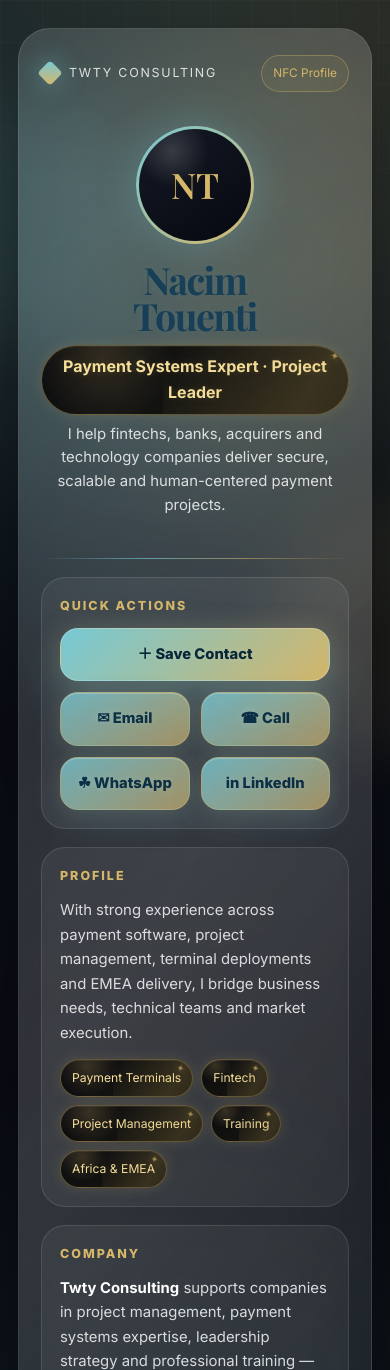
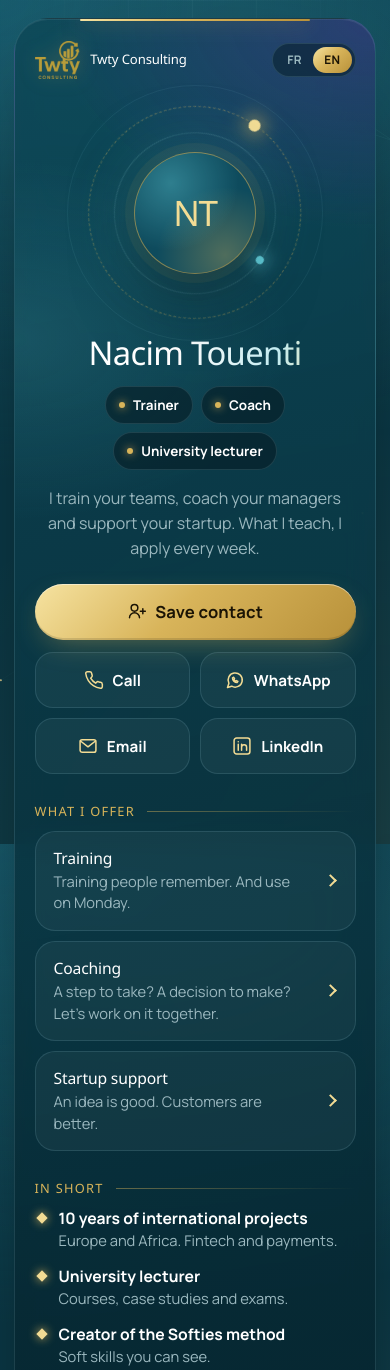
Before and after one commit to Nacimuus/twty-consulting-website, a plain HTML site: page Nacim.html in a window 390 px wide. Shown: the top 1370 px of the page. Drawn offline with nearby package versions, Linux system fonts and the light colour scheme; a web font is replaced by a local one.

Commit message:
Carte de visite NFC aux couleurs de la refonte 2026
- Nacim.html refaite avec l'identité du site : bleu canard, or, panneau violet,
  Unbounded/Manrope, fond réseau animé et étincelles de site.js
- Positionnement formateur, coach, enseignant ; offres liées aux pages du site
- Bilingue FR/EN (langue du téléphone, bouton de bascule), bouton Partager
- Vraies coordonnées (contact@twty.fr, WhatsApp, LinkedIn) dans la page et la vCard
- Corrige les liens vers nacim.css et nacim.js qui n'existaient pas
- site.js : ne retarde plus les liens de téléchargement (vCard)

Co-Authored-By: Claude Opus 5.5 <noreply@anthropic.com>
Claude-Session: https://claude.ai/code/session_019TyHicc8WXxiCwt5oLop5P

```diff
--- a/Nacim.html
+++ b/Nacim.html
@@ -1,111 +1,161 @@
-<html lang="en">
+<!DOCTYPE html>
+<html lang="fr" data-lang="fr">
 <head>
-  <meta charset="UTF-8" />
-  <meta name="viewport" content="width=device-width, initial-scale=1.0" />
-  <title>Nacim Touenti | Twty Consulting</title>
-  <meta name="description" content="Nacim Touenti - Payment Systems Expert, Project Management Leader, and Founder of Twty Consulting." />
-  <meta name="robots" content="noindex, nofollow" />
-
-  <!-- Existing Twty global style -->
-  <link rel="stylesheet" href="../style.css" />
-
-  <!-- Dedicated hidden NFC profile page style -->
-  <link rel="stylesheet" href="../assets/css/nacim.css" />
-
+<meta charset="utf-8">
+<meta name="viewport" content="width=device-width, initial-scale=1, viewport-fit=cover">
+<title>Nacim Touenti — Carte de visite | Twty Consulting</title>
+<meta name="description" content="Carte de visite de Nacim Touenti : formateur, coach et enseignant à l'université, fondateur de Twty Consulting.">
+<meta name="robots" content="noindex, nofollow">
+<meta property="og:type" content="profile">
+<meta property="og:site_name" content="Twty Consulting">
+<meta property="og:title" content="Nacim Touenti — Formateur, coach et enseignant">
+<meta property="og:description" content="Enregistrez mon contact, écrivez-moi ou découvrez mes formations, coachings et accompagnements de startups.">
+<meta property="og:url" content="https://www.twty.fr/Nacim.html">
+<meta property="og:image" content="https://www.twty.fr/assets/img/og-twty.jpg">
+<meta name="theme-color" content="#051c24">
+<link rel="icon" type="image/png" sizes="32x32" href="/favicon/favicon-32x32.png">
+<link rel="apple-touch-icon" sizes="180x180" href="/favicon/apple-icon-180x180.png">
 <link rel="preconnect" href="https://fonts.googleapis.com">
 <link rel="preconnect" href="https://fonts.gstatic.com" crossorigin>
-  <link href="https://fonts.googleapis.com/css2?family=Inter:wght@400;500;600;700;800&family=Playfair+Display:wght@600;700&display=swap" rel="stylesheet">
+<link href="https://fonts.googleapis.com/css2?family=Manrope:wght@400;500;600;700;800&family=Unbounded:wght@400;500;600&display=swap" rel="stylesheet">
+<link rel="stylesheet" href="/assets/css/site.css?v=2026-11-25">
+<link rel="stylesheet" href="/assets/css/nacim.css?v=2026-11-25">
+<script>
+  // Langue : choix mémorisé, sinon langue du téléphone (FR par défaut)
+  (function () {
+    var l = null;
+    try { l = localStorage.getItem("twty-lang"); } catch (e) {}
+    if (!l) l = (navigator.language || "fr").toLowerCase().indexOf("fr") === 0 ? "fr" : "en";
+    document.documentElement.setAttribute("data-lang", l);
+    document.documentElement.lang = l;
+  })();
+</script>
 </head>
-<body class="nfc-profile-body">
+<body class="nfc-body">
 
 <div class="nfc-intro" aria-hidden="true">
-    <div class="nfc-intro-panel nfc-intro-panel-left"></div>
-    <div class="nfc-intro-panel nfc-intro-panel-right"></div>
-    <div class="nfc-intro-content">
-      <span class="nfc-intro-diamond"></span>
-      <span class="nfc-intro-name">Nacim Touenti</span>
-      <span class="nfc-intro-subtitle">Twty Consulting</span>
+  <div class="nfc-intro__inner">
+    <img src="/assets/img/logo-twty.webp" alt="" width="480" height="399">
+    <span class="nfc-intro__name">Nacim Touenti</span>
   </div>
 </div>
 
-  <!-- Optional: keep Twty header/footer system disabled for the NFC page.
-       This page is made to be fast, immersive and not visible in your normal navigation. -->
+<main class="nfc">
+  <article class="nfc-card">
 
-  <main class="nfc-page">
-    <div class="nfc-orb nfc-orb-one"></div>
-    <div class="nfc-orb nfc-orb-two"></div>
-
-    <article class="nfc-card">
-      <div class="nfc-card-inner">
-
-        <div class="nfc-top-bar">
-          <a class="nfc-brand" href="../index.html" aria-label="Go to Twty Consulting homepage">
-            <span class="nfc-diamond"></span>
+    <header class="nfc-top">
+      <a class="nfc-brand" href="/" aria-label="Twty Consulting — twty.fr">
+        <img src="/assets/img/logo-twty.webp" alt="" width="480" height="399">
         <span>Twty Consulting</span>
       </a>
-          <span class="nfc-badge">NFC Profile</span>
+      <div class="nfc-lang" role="group" aria-label="Langue / Language">
+        <button type="button" data-set-lang="fr" aria-label="Français">FR</button>
+        <button type="button" data-set-lang="en" aria-label="English">EN</button>
+      </div>
+    </header>
+
+    <section class="nfc-hero">
+      <div class="nfc-visual">
+        <div class="orbit orbit--3" aria-hidden="true"></div>
+        <div class="orbit orbit--1" aria-hidden="true"><span class="sat"></span></div>
+        <div class="orbit orbit--2" aria-hidden="true"><span class="sat"></span></div>
+        <!-- Photo : remplacer cette div par
+             <img class="portrait portrait--hero" src="/assets/img/nacim-touenti.webp" alt="Nacim Touenti"> -->
+        <div class="portrait portrait--hero" role="img" aria-label="Nacim Touenti">NT</div>
       </div>
 
-        <section class="nfc-hero">
-          <div class="nfc-avatar-wrap">
-            <!-- Replace with your real photo when ready -->
-            <!-- <img class="nfc-avatar" src="../assets/images/nacim.jpg" alt="Nacim Touenti"> -->
-            <div class="nfc-avatar nfc-avatar-initials">NT</div>
-          </div>
-
-          <h1 class="nfc-name">Nacim<br>Touenti</h1>
-          <p class="nfc-title">Payment Systems Expert · Project Leader</p>
-          <p class="nfc-tagline">I help fintechs, banks, acquirers and technology companies deliver secure, scalable and human-centered payment projects.</p>
+      <h1 class="nfc-name">Nacim Touenti</h1>
+      <ul class="nfc-roles">
+        <li><span class="t-fr">Formateur</span><span class="t-en">Trainer</span></li>
+        <li>Coach</li>
+        <li><span class="t-fr">Enseignant à l'université</span><span class="t-en">University lecturer</span></li>
+      </ul>
+      <p class="nfc-tagline">
+        <span class="t-fr">Je forme vos équipes, coache vos managers et accompagne votre startup. Ce que je transmets, je l'applique chaque semaine.</span>
+        <span class="t-en">I train your teams, coach your managers and support your startup. What I teach, I apply every week.</span>
+      </p>
     </section>
 
-        <div class="nfc-shine-line"></div>
-
-        <section class="nfc-section">
-          <h2 class="nfc-section-title">Quick Actions</h2>
-          <div class="nfc-actions">
-            <a class="nfc-btn nfc-btn-primary" href="../assets/vcards/nacim.vcf" download data-action="save-contact">＋ Save Contact</a>
-            <a class="nfc-btn" href="mailto:Nacim.twty@gmail.com" data-action="email">✉ Email</a>
-            <a class="nfc-btn" href="tel:+33000000000" data-action="call">☎ Call</a>
-            <a class="nfc-btn" href="https://wa.me/33000000000" target="_blank" rel="noopener" data-action="whatsapp">☘ WhatsApp</a>
-            <a class="nfc-btn" href="https://www.linkedin.com/" target="_blank" rel="noopener" data-action="linkedin">in LinkedIn</a>
+    <section class="nfc-actions" aria-label="Contact">
+      <a class="btn nfc-save" href="/assets/vcards/nacim.vcf" download="Nacim-Touenti.vcf">
+        <svg viewBox="0 0 24 24" aria-hidden="true"><path d="M15 19a6 6 0 0 0-12 0M9 11a4 4 0 1 0 0-8 4 4 0 0 0 0 8ZM19 8v6M22 11h-6"/></svg>
+        <span class="t-fr">Enregistrer le contact</span><span class="t-en">Save contact</span>
+      </a>
+      <div class="nfc-grid">
+        <a class="nfc-act" href="tel:+33698563366">
+          <svg viewBox="0 0 24 24" aria-hidden="true"><path d="M22 16.9v3a2 2 0 0 1-2.2 2 19.8 19.8 0 0 1-8.6-3.1 19.5 19.5 0 0 1-6-6A19.8 19.8 0 0 1 2.1 4.2 2 2 0 0 1 4.1 2h3a2 2 0 0 1 2 1.7c.1.9.4 1.8.7 2.7a2 2 0 0 1-.5 2.1L8 9.8a16 16 0 0 0 6 6l1.3-1.3a2 2 0 0 1 2.1-.4c.9.3 1.8.6 2.7.7a2 2 0 0 1 1.7 2Z"/></svg>
+          <span class="t-fr">Appeler</span><span class="t-en">Call</span>
+        </a>
+        <a class="nfc-act" href="https://wa.me/33698563366" target="_blank" rel="noopener">
+          <svg viewBox="0 0 24 24" aria-hidden="true"><path d="M3 21l1.7-5A8.5 8.5 0 1 1 8 19.4L3 21Z"/><path d="M9 9.5c0 3 2.5 5.5 5.5 5.5l1-1.3-1.8-1-1 .8a4 4 0 0 1-2-2l.8-1-1-1.8L9 9.5Z"/></svg>
+          WhatsApp
+        </a>
+        <a class="nfc-act" href="mailto:contact@twty.fr">
+          <svg viewBox="0 0 24 24" aria-hidden="true"><rect x="2.5" y="4.5" width="19" height="15" rx="2.5"/><path d="m3 6 9 7 9-7"/></svg>
+          Email
+        </a>
+        <a class="nfc-act" href="https://www.linkedin.com/in/nacimuus/" target="_blank" rel="noopener me">
+          <svg viewBox="0 0 24 24" aria-hidden="true"><rect x="2.5" y="2.5" width="19" height="19" rx="3"/><path d="M7.5 10v7M7.5 7v.01M11.5 17v-7M11.5 13.5a3 3 0 0 1 6 0V17"/></svg>
+          LinkedIn
+        </a>
       </div>
     </section>
 
-        <section class="nfc-section">
-          <h2 class="nfc-section-title">Profile</h2>
-          <p class="nfc-text">With strong experience across payment software, project management, terminal deployments and EMEA delivery, I bridge business needs, technical teams and market execution.</p>
-          <div class="nfc-chips">
-            <span class="nfc-chip">Payment Terminals</span>
-            <span class="nfc-chip">Fintech</span>
-            <span class="nfc-chip">Project Management</span>
-            <span class="nfc-chip">Training</span>
-            <span class="nfc-chip">Africa & EMEA</span>
+    <section class="nfc-block">
+      <h2 class="nfc-h2"><span class="t-fr">Ce que je propose</span><span class="t-en">What I offer</span></h2>
+      <ul class="nfc-offers">
+        <li>
+          <a class="t-fr" href="/formations.html"><b>Formation</b><span>Des formations dont on se souvient. Et qu'on applique dès le lundi.</span></a>
+          <a class="t-en" href="/en/training.html"><b>Training</b><span>Training people remember. And use on Monday.</span></a>
+        </li>
+        <li>
+          <a class="t-fr" href="/coaching.html"><b>Coaching</b><span>Un cap à passer ? Une décision à prendre ? On s'y met ensemble.</span></a>
+          <a class="t-en" href="/en/coaching.html"><b>Coaching</b><span>A step to take? A decision to make? Let's work on it together.</span></a>
+        </li>
+        <li>
+          <a class="t-fr" href="/accompagnement-startup.html"><b>Accompagnement de startups</b><span>Une idée, c'est bien. Des clients, c'est mieux.</span></a>
+          <a class="t-en" href="/en/startup-coaching.html"><b>Startup support</b><span>An idea is good. Customers are better.</span></a>
+        </li>
+      </ul>
+    </section>
+
+    <section class="nfc-block">
+      <h2 class="nfc-h2"><span class="t-fr">En bref</span><span class="t-en">In short</span></h2>
+      <ul class="nfc-facts">
+        <li><b><span class="t-fr">10 ans de projets internationaux</span><span class="t-en">10 years of international projects</span></b>
+          <span class="t-fr">Europe et Afrique. Fintech et paiement électronique.</span><span class="t-en">Europe and Africa. Fintech and payments.</span></li>
+        <li><b><span class="t-fr">Enseignant à l'université</span><span class="t-en">University lecturer</span></b>
+          <span class="t-fr">Cours, cas pratiques et examens.</span><span class="t-en">Courses, case studies and exams.</span></li>
+        <li><b><span class="t-fr">Créateur de la méthode Softies</span><span class="t-en">Creator of the Softies method</span></b>
+          <span class="t-fr">Des soft skills qui se voient.</span><span class="t-en">Soft skills you can see.</span></li>
+      </ul>
+    </section>
+
+    <section class="nfc-cta">
+      <h2><span class="t-fr">Un projet de formation ou d'accompagnement ?</span><span class="t-en">A training or coaching project?</span></h2>
+      <p><span class="t-fr">Décrivez votre besoin en quelques lignes : je vous propose un échange de 30 minutes.</span><span class="t-en">Tell me about your need in a few lines: I'll suggest a 30-minute call.</span></p>
+      <div class="nfc-cta__btns">
+        <a class="btn t-fr" href="/contact.html">Parlons-en</a>
+        <a class="btn t-en" href="/en/contact.html">Let's talk</a>
+        <a class="btn btn--ghost t-fr" href="/">Visiter twty.fr</a>
+        <a class="btn btn--ghost t-en" href="/en/">Visit twty.fr</a>
       </div>
     </section>
 
-        <section class="nfc-section">
-          <h2 class="nfc-section-title">Company</h2>
-          <p class="nfc-text"><strong>Twty Consulting</strong> supports companies in project management, payment systems expertise, leadership strategy and professional training — with a tech-driven and human-centered approach.</p>
-        </section>
-
-        <section class="nfc-section">
-          <h2 class="nfc-section-title">Discover More</h2>
-          <div class="nfc-actions">
-            <a class="nfc-btn nfc-btn-primary" href="../index.html" data-action="website">Visit Website</a>
-            <a class="nfc-btn" href="../services.html" data-action="services">Services</a>
-            <a class="nfc-btn" href="../contact.html" data-action="contact">Contact</a>
-          </div>
-        </section>
-      </div>
+    <footer class="nfc-foot">
+      <p class="nfc-places">Paris · Zurich · Tanger</p>
+      <button type="button" class="nfc-share" data-share>
+        <svg viewBox="0 0 24 24" aria-hidden="true"><path d="M12 15V3M7 8l5-5 5 5M5 13v6a2 2 0 0 0 2 2h10a2 2 0 0 0 2-2v-6"/></svg>
+        <span class="t-fr">Partager ma carte</span><span class="t-en">Share my card</span>
+      </button>
+      <p class="nfc-copied" role="status" aria-live="polite"></p>
+    </footer>
   </article>
 
-    <p class="nfc-footer-note">Tap. Connect. Remember.<br>Premium digital business card powered by NFC.</p>
+  <p class="nfc-note">Tap. Connect. Remember.</p>
 </main>
 
-  <!-- Existing Twty JavaScript -->
-  <script src="../java.js"></script>
-
-  <!-- Dedicated NFC profile page JavaScript -->
-  <script src="../assets/js/nacim.js"></script>
+<script src="/assets/js/site.js?v=2026-11-25" defer></script>
+<script src="/assets/js/nacim.js?v=2026-11-25" defer></script>
 </body>
 </html>
--- /dev/null
+++ b/assets/css/nacim.css
@@ -0,0 +1,150 @@
+/* Carte de visite NFC — Nacim.html
+   S'appuie sur site.css (couleurs, polices, boutons dorés, orbites) et site.js (fond réseau, étincelles). */
+
+/* ---------- Bilingue : FR par défaut, EN quand <html data-lang="en"> ---------- */
+.t-en { display: none !important; }
+html[data-lang="en"] .t-en { display: revert !important; }
+html[data-lang="en"] a.t-en, html[data-lang="en"] .btn.t-en { display: inline-flex !important; }
+html[data-lang="en"] .nfc-offers a.t-en { display: grid !important; }
+html[data-lang="en"] .t-fr { display: none !important; }
+
+/* ---------- Mise en page ---------- */
+.nfc-body { min-height: 100vh; min-height: 100dvh; }
+.nfc {
+  width: 100%; max-width: 500px; margin: 0 auto;
+  padding: max(18px, env(safe-area-inset-top)) 14px max(28px, env(safe-area-inset-bottom));
+}
+.nfc-card {
+  position: relative; overflow: hidden;
+  padding: 22px clamp(18px, 5vw, 30px) 26px;
+  border-radius: 34px;
+  background:
+    radial-gradient(520px 340px at 100% 0%, rgba(90, 51, 163, .38), transparent 62%),
+    radial-gradient(460px 300px at 0% 18%, rgba(99, 210, 223, .14), transparent 60%),
+    linear-gradient(170deg, rgba(15, 70, 85, .82), rgba(5, 28, 36, .9));
+  border: 1px solid var(--glass-line);
+  box-shadow: 0 50px 120px -50px rgba(0, 0, 0, .9), inset 0 1px 0 rgba(255, 255, 255, .07);
+  backdrop-filter: blur(14px) saturate(130%); -webkit-backdrop-filter: blur(14px) saturate(130%);
+  animation: rise 1s cubic-bezier(.2, .7, .2, 1) both;
+}
+.nfc-card::before { /* filet doré lumineux en haut de carte */
+  content: ""; position: absolute; top: 0; left: 18%; right: 18%; height: 2px; border-radius: 2px;
+  background: var(--gold-grad); box-shadow: 0 0 22px rgba(216, 180, 90, .75);
+}
+
+/* ---------- En-tête de carte ---------- */
+.nfc-top { display: flex; align-items: center; justify-content: space-between; gap: 12px; }
+.nfc-brand { display: flex; align-items: center; gap: 10px; text-decoration: none; color: var(--heading); }
+.nfc-brand img { height: 38px; width: auto; filter: drop-shadow(0 0 10px rgba(216, 180, 90, .3)); }
+.nfc-brand span { font: 500 .82rem/1.2 var(--display); letter-spacing: -0.01em; }
+.nfc-lang { display: inline-flex; padding: 3px; border-radius: 999px; border: 1px solid var(--glass-line); background: rgba(5, 28, 36, .5); }
+.nfc-lang button {
+  font: 700 .74rem/1 var(--sans); letter-spacing: .04em; color: var(--muted);
+  background: none; border: 0; border-radius: 999px; padding: 7px 11px; cursor: pointer;
+}
+html[data-lang="fr"] .nfc-lang [data-set-lang="fr"],
+html[data-lang="en"] .nfc-lang [data-set-lang="en"] { background: var(--gold-grad); color: #1b1405; }
+
+/* ---------- Identité ---------- */
+.nfc-hero { text-align: center; padding-top: 8px; }
+.nfc-visual { position: relative; width: min(232px, 62vw); aspect-ratio: 1; margin: 10px auto 6px; }
+.nfc-visual .portrait--hero { font-size: clamp(2.1rem, 9vw, 2.7rem); }
+.nfc-visual img.portrait { position: absolute; inset: 24%; width: 52%; height: 52%; border-radius: 50%; }
+.nfc-name {
+  font-size: clamp(1.9rem, 8.4vw, 2.5rem); margin: 0 0 14px;
+  background: linear-gradient(100deg, #fff 0%, #fff 45%, #c4ecf1 75%, var(--gold-2) 100%);
+  -webkit-background-clip: text; background-clip: text; color: transparent;
+}
+.nfc-roles { list-style: none; margin: 0 0 16px; padding: 0; display: flex; flex-wrap: wrap; justify-content: center; gap: 8px; }
+.nfc-roles li {
+  padding: 7px 13px; border-radius: 999px; font-weight: 700; font-size: .84rem; color: var(--heading);
+  background: rgba(5, 28, 36, .6); border: 1px solid var(--glass-line);
+}
+.nfc-roles li::before { content: ""; display: inline-block; width: 6px; height: 6px; border-radius: 50%; background: var(--gold); margin-right: 8px; vertical-align: 2px; box-shadow: 0 0 8px var(--gold); }
+.nfc-tagline { color: var(--muted); font-size: 1rem; line-height: 1.55; margin: 0 auto; max-width: 24em; }
+
+/* ---------- Actions rapides ---------- */
+.nfc-actions { margin-top: 24px; display: grid; gap: 12px; }
+.nfc-save { width: 100%; padding: 18px 24px; font-size: 1.04rem; }
+.nfc-save svg, .nfc-act svg, .nfc-share svg { width: 20px; height: 20px; fill: none; stroke: currentColor; stroke-width: 1.8; stroke-linecap: round; stroke-linejoin: round; flex: none; }
+.nfc-grid { display: grid; grid-template-columns: 1fr 1fr; gap: 10px; }
+.nfc-act {
+  display: flex; align-items: center; justify-content: center; gap: 9px;
+  min-height: 56px; padding: 12px; border-radius: 18px;
+  font-weight: 700; font-size: .95rem; color: var(--heading); text-decoration: none;
+  background: var(--glass); border: 1px solid var(--glass-line);
+  transition: border-color .2s, background .2s, transform .2s;
+}
+.nfc-act svg { color: var(--gold-2); }
+.nfc-act:hover { color: var(--heading); border-color: rgba(216, 180, 90, .6); background: var(--glass-2); }
+.nfc-act:active { transform: scale(.97); }
+
+/* ---------- Blocs ---------- */
+.nfc-block { margin-top: 30px; }
+.nfc-h2 { font-size: .8rem; font-weight: 500; letter-spacing: .1em; text-transform: uppercase; color: var(--gold); margin: 0 0 12px; display: flex; align-items: center; gap: 12px; }
+.nfc-h2::after { content: ""; flex: 1; height: 1px; background: linear-gradient(90deg, rgba(216, 180, 90, .45), transparent); }
+
+.nfc-offers { list-style: none; margin: 0; padding: 0; display: grid; gap: 10px; }
+.nfc-offers a {
+  position: relative; display: grid; gap: 3px; padding: 16px 48px 16px 18px; border-radius: 20px;
+  text-decoration: none; background: var(--glass); border: 1px solid var(--glass-line);
+  transition: border-color .25s, background .25s;
+}
+.nfc-offers a::after { /* flèche */
+  content: ""; position: absolute; right: 20px; top: 50%; width: 9px; height: 9px; margin-top: -5px;
+  border-top: 2px solid var(--gold-2); border-right: 2px solid var(--gold-2); transform: rotate(45deg);
+  transition: right .25s;
+}
+.nfc-offers a:hover { border-color: rgba(216, 180, 90, .55); background: var(--glass-2); }
+.nfc-offers a:hover::after { right: 16px; }
+.nfc-offers b { font: 500 .98rem/1.3 var(--display); color: var(--heading); letter-spacing: -0.01em; }
+.nfc-offers span { color: var(--muted); font-size: .92rem; line-height: 1.45; }
+
+.nfc-facts { list-style: none; margin: 0; padding: 0; display: grid; gap: 14px; }
+.nfc-facts li { position: relative; padding-left: 24px; color: var(--muted); font-size: .92rem; line-height: 1.45; }
+.nfc-facts li::before { content: ""; position: absolute; left: 3px; top: .45em; width: 8px; height: 8px; background: var(--gold-2); transform: rotate(45deg); box-shadow: 0 0 10px var(--gold); }
+.nfc-facts b { display: block; color: var(--heading); font-size: .98rem; }
+
+/* ---------- Appel à l'action (panneau violet du site) ---------- */
+.nfc-cta {
+  margin-top: 30px; padding: 24px 22px; border-radius: 26px; text-align: center;
+  background: radial-gradient(420px 220px at 90% 0%, rgba(216, 180, 90, .26), transparent 60%), linear-gradient(150deg, var(--purple), var(--purple-2));
+  border: 1px solid var(--line); box-shadow: inset 0 1px 0 rgba(255, 255, 255, .08);
+}
+.nfc-cta h2 { font-size: 1.15rem; margin: 0 0 8px; }
+.nfc-cta p { color: #e4dbf7; font-size: .95rem; margin: 0 0 18px; }
+.nfc-cta__btns { display: grid; gap: 10px; }
+.nfc-cta .btn { width: 100%; padding: 15px 20px; }
+
+/* ---------- Pied de carte ---------- */
+.nfc-foot { margin-top: 26px; text-align: center; }
+.nfc-places { margin: 0 0 14px; font-size: .86rem; color: var(--muted); letter-spacing: .02em; }
+.nfc-share {
+  display: inline-flex; align-items: center; gap: 8px; cursor: pointer;
+  font: 700 .9rem/1 var(--sans); color: var(--gold-2);
+  padding: 11px 18px; border-radius: 999px; background: rgba(216, 180, 90, .06);
+  border: 0; box-shadow: inset 0 0 0 1.5px rgba(216, 180, 90, .5);
+}
+.nfc-share:hover { background: rgba(216, 180, 90, .14); }
+.nfc-copied { min-height: 1.4em; margin: 8px 0 0; font-size: .84rem; color: var(--aqua); }
+.nfc-note { text-align: center; margin: 18px 0 0; font: 400 .78rem var(--display); letter-spacing: .06em; color: rgba(155, 184, 191, .7); }
+
+/* ---------- Intro : le logo s'affiche puis s'efface (CSS seul, jamais bloquant) ---------- */
+.nfc-intro {
+  position: fixed; inset: 0; z-index: 200; display: grid; place-items: center; pointer-events: none;
+  background: radial-gradient(600px 400px at 50% 45%, rgba(30, 110, 130, .6), transparent 70%), #051c24;
+  animation: intro-out .7s cubic-bezier(.6, 0, .3, 1) 1.15s forwards;
+}
+.nfc-intro__inner { display: grid; justify-items: center; gap: 16px; animation: intro-in .9s cubic-bezier(.2, .7, .2, 1) both; }
+.nfc-intro img { width: 92px; height: auto; filter: drop-shadow(0 0 24px rgba(216, 180, 90, .45)); }
+.nfc-intro__name { font: 500 1.05rem var(--display); letter-spacing: .02em; color: var(--gold-2); }
+@keyframes intro-in { from { opacity: 0; transform: scale(.86); } to { opacity: 1; transform: none; } }
+@keyframes intro-out { to { opacity: 0; visibility: hidden; transform: scale(1.06); } }
+.nfc-intro ~ .nfc .nfc-card { animation-delay: 1.25s; }
+
+@media (prefers-reduced-motion: reduce) {
+  .nfc-intro { display: none; }
+}
+@media (min-width: 560px) {
+  .nfc { padding-top: 48px; padding-bottom: 48px; }
+}
--- /dev/null
+++ b/assets/js/nacim.js
@@ -0,0 +1,38 @@
+// Carte de visite NFC — changement de langue et partage
+(function () {
+  var root = document.documentElement;
+
+  document.querySelectorAll("[data-set-lang]").forEach(function (b) {
+    b.addEventListener("click", function () {
+      var l = b.getAttribute("data-set-lang");
+      root.setAttribute("data-lang", l);
+      root.lang = l;
+      try { localStorage.setItem("twty-lang", l); } catch (e) {}
+    });
+  });
+
+  var share = document.querySelector("[data-share]");
+  var status = document.querySelector(".nfc-copied");
+  var url = "https://www.twty.fr/Nacim.html";
+  function say(fr, en) { if (status) status.textContent = root.getAttribute("data-lang") === "en" ? en : fr; }
+
+  if (share) {
+    share.addEventListener("click", function () {
+      var en = root.getAttribute("data-lang") === "en";
+      var data = {
+        title: "Nacim Touenti — Twty Consulting",
+        text: en ? "Nacim Touenti: trainer, coach and university lecturer." : "Nacim Touenti : formateur, coach et enseignant à l'université.",
+        url: url
+      };
+      if (navigator.share) {
+        navigator.share(data).catch(function () {});
+      } else if (navigator.clipboard) {
+        navigator.clipboard.writeText(url).then(function () {
+          say("Lien copié : " + url, "Link copied: " + url);
+        }, function () { say(url, url); });
+      } else {
+        say(url, url);
+      }
+    });
+  }
+})();
--- a/assets/js/site.js
+++ b/assets/js/site.js
@@ -124,7 +124,7 @@
     sparkle(x, y);
     // Laisser le temps de voir les étincelles avant de quitter la page
     var href = btn.getAttribute("href");
-    if (href && !reduceMotion && btn.tagName === "A" && !btn.target && !e.metaKey && !e.ctrlKey && href.charAt(0) !== "#" && href.indexOf("mailto:") !== 0) {
+    if (href && !reduceMotion && btn.tagName === "A" && !btn.target && !btn.hasAttribute("download") && !e.metaKey && !e.ctrlKey && href.charAt(0) !== "#" && href.indexOf("mailto:") !== 0) {
       e.preventDefault();
       setTimeout(function () { window.location.href = href; }, 320);
     }
```
Also changed, not shown: 2 other files. Lines whose indentation alone changed are shown as unchanged.
